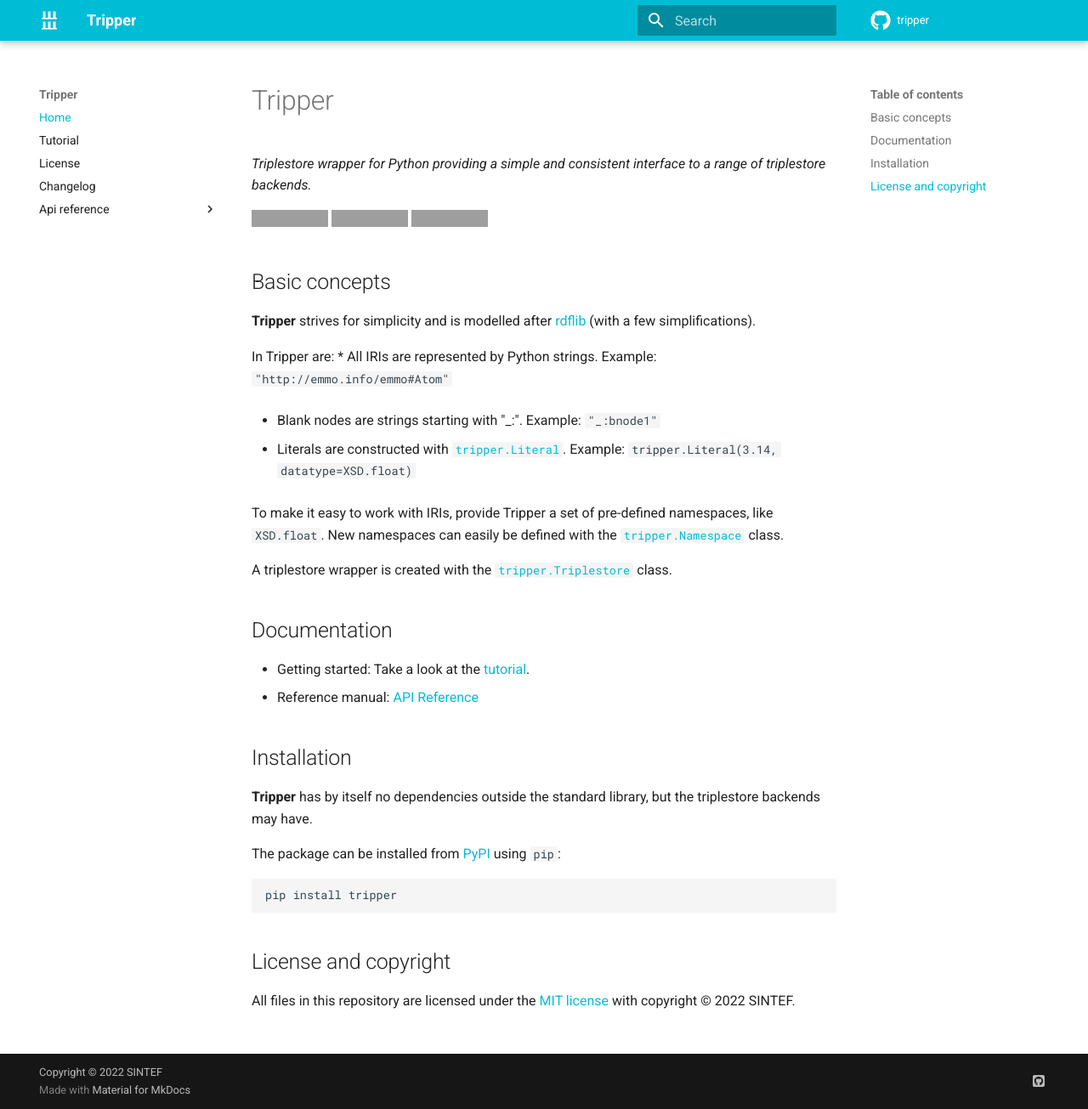
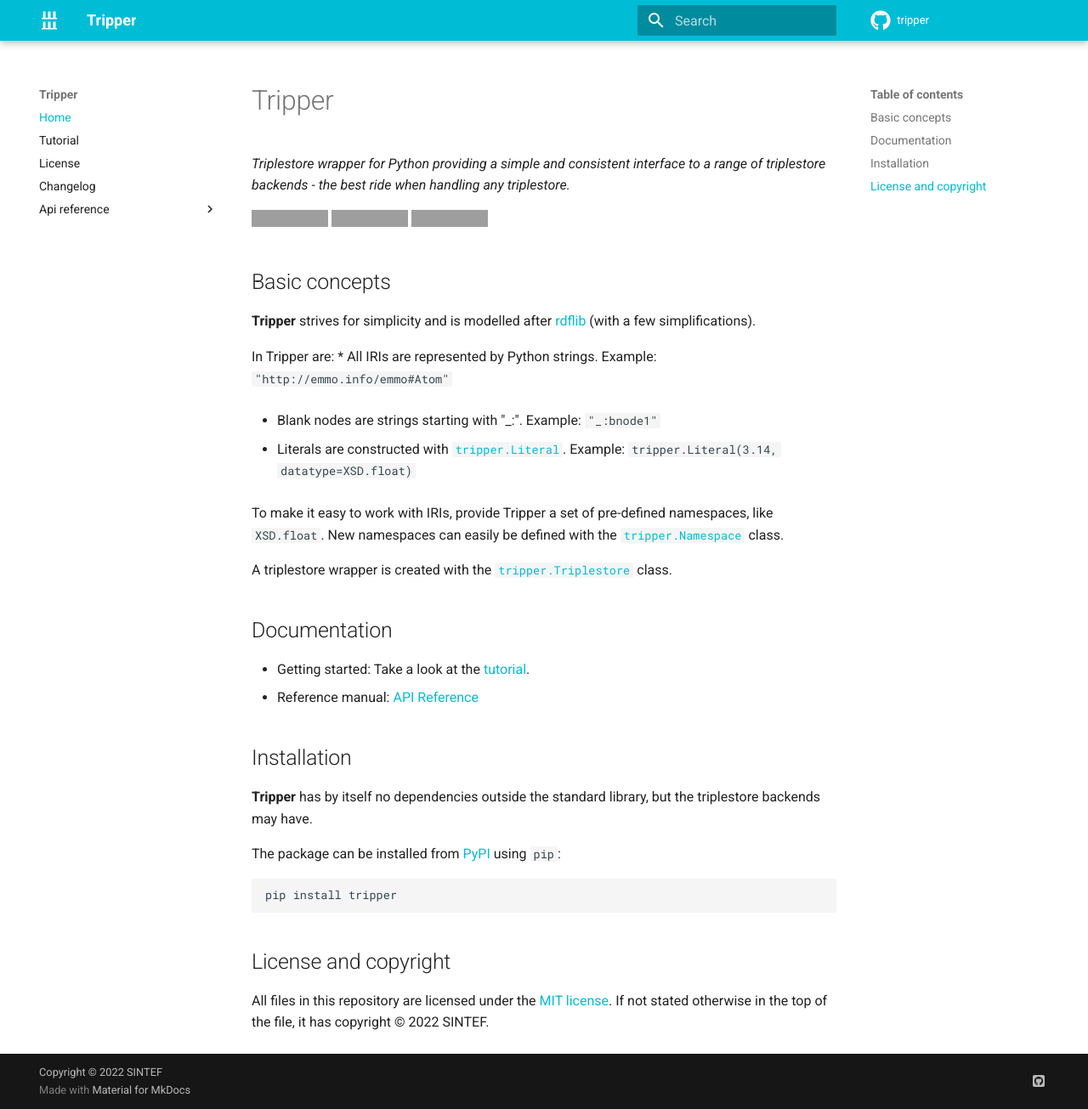
Before and after one commit to EMMC-ASBL/tripper, an MkDocs documentation site: the page built from docs/index.md, in a window 1280 px wide and 1305 px high. Shown: the whole window at 85% size. Built offline with MkDocs 1.6.1 and Material for MkDocs 9.7.7, drawn with Linux system fonts in a browser that asks for light colours; comment, search, counter and statistics services are not loaded; the version menu is left out; grey boxes are pictures that could not be loaded.

```diff
--- a/docs/index.md
+++ b/docs/index.md
@@ -1,10 +1,11 @@
 Tripper
 =======
-_Triplestore wrapper for Python providing a simple and consistent interface to a range of triplestore backends._
+_Triplestore wrapper for Python providing a simple and consistent interface to a range of triplestore backends - the best ride when handling any triplestore._
+
 
 [![PyPI](https://img.shields.io/pypi/v/tripper?logo=pypi)](https://pypi.org/project/tripper)
 [![Documentation](https://img.shields.io/badge/documentation-informational?logo=github)](https://emmc-asbl.github.io/tripper/latest/)
-![CI tests](https://github.com/EMMC-ASBL/tripper/workflows/CI%20-%20Tests/badge.svg)
+[![CI tests](https://github.com/EMMC-ASBL/tripper/workflows/CI%20-%20Tests/badge.svg)](https://github.com/EMMC-ASBL/tripper/actions/workflows/ci_tests.yml?query=branch%3Amain)
 
 
 Basic concepts
@@ -48,7 +49,10 @@ pip install tripper
 
 License and copyright
 ---------------------
-All files in this repository are licensed under the [MIT license](LICENSE.md) with copyright &copy; 2022 SINTEF.
+All files in this repository are licensed under the [MIT license](LICENSE.md).
+If not stated otherwise in the top of the file, it has copyright &copy; 2022
+SINTEF.
+
 
 
 
```
Also changed, not shown: README.md (+6 -2 lines).
